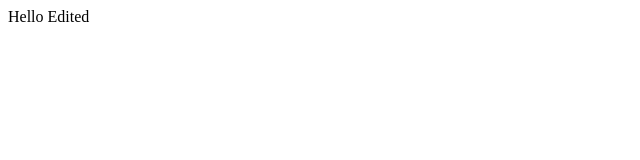
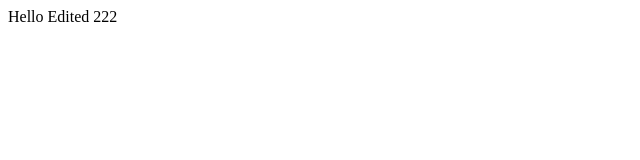
Before and after one commit to codenbyte/gh-pages, a plain HTML site: page index.html in a window 1280 px wide. Shown: the full height of the page, 0-640 px from the left. Drawn offline with Linux system fonts and the light colour scheme.

Commit message:
try again2

```diff
--- a/index.html
+++ b/index.html
@@ -1 +1 @@
-<html>Hello Edited</html>
+<html>Hello Edited 222</html>
```
